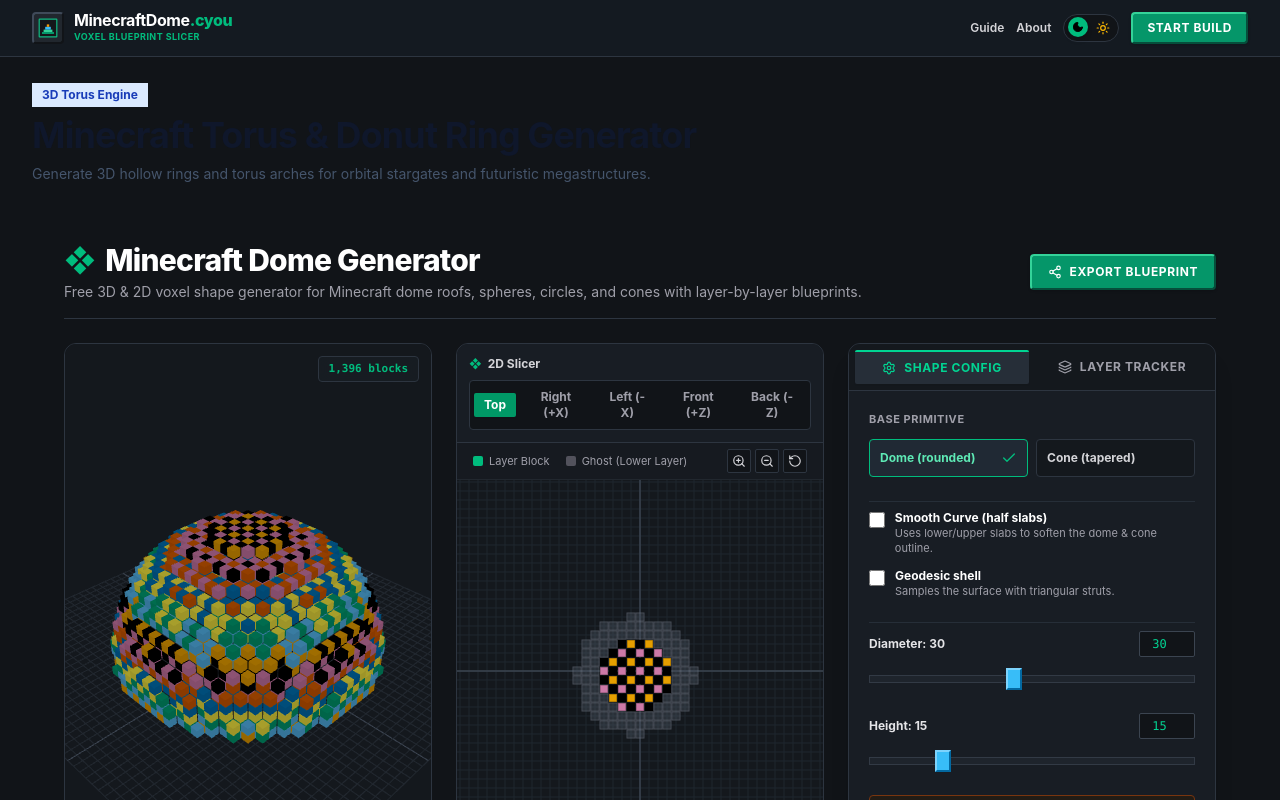
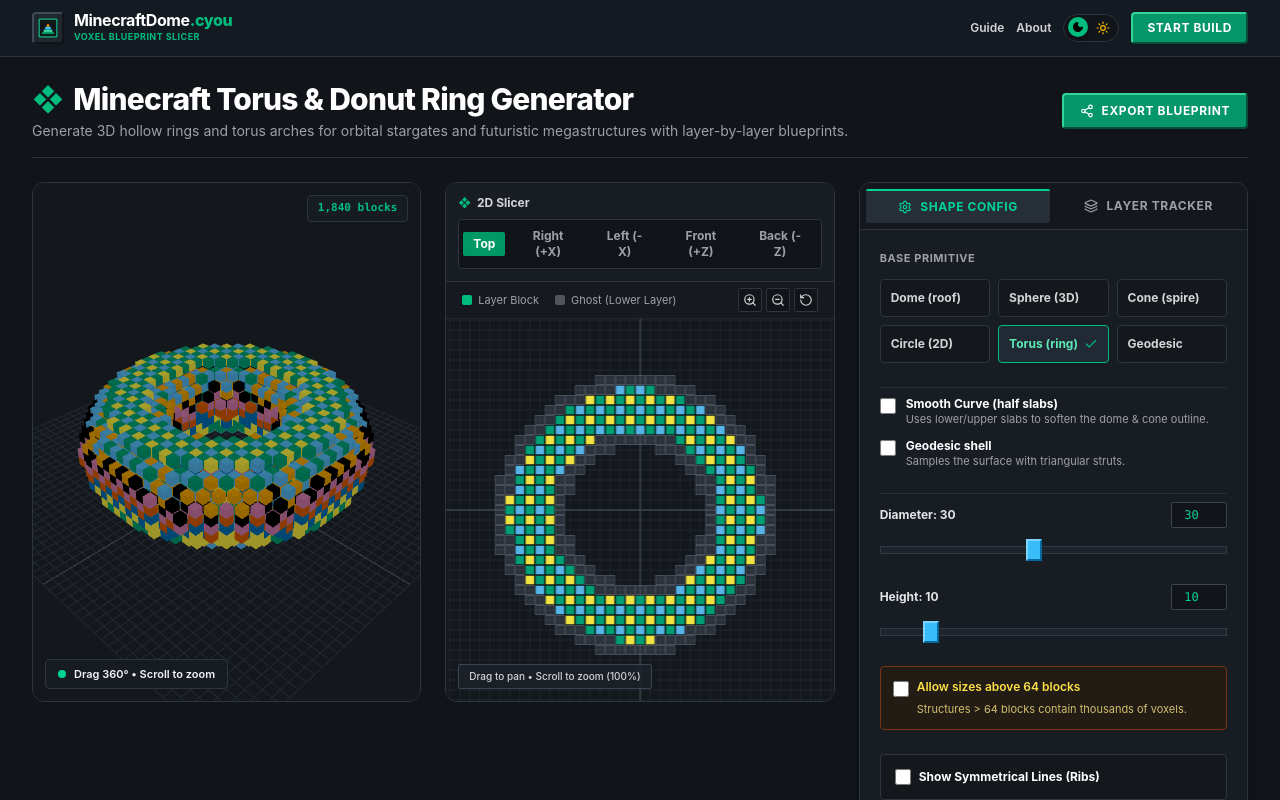
Before and after one commit to AbbasGawali/MinecraftDomeGenerator, a Next.js app: page /minecraft-torus-generator in a window 1280 px wide. Shown: the top 800 px of the page. Built offline with nearby package versions, Linux system fonts and the light colour scheme.

Commit message:
feat: default to matching shape preset on every route and add all 6 primitives to selector

```diff
--- a/src/app/minecraft-geodesic-dome-generator/page.tsx
+++ b/src/app/minecraft-geodesic-dome-generator/page.tsx
@@ -18,22 +18,15 @@
 
 export default function GeodesicDomeGeneratorPage() {
   return (
-    <main className="min-h-screen py-6">
-      <div className="max-w-7xl mx-auto px-4 sm:px-6 lg:px-8 space-y-8">
-        <div className="max-w-3xl space-y-2">
-          <div className="inline-block bg-blue-100 text-blue-800 text-xs font-bold px-2.5 py-1">
-            Geodesic Architecture Engine
-          </div>
-          <h1 className="text-3xl sm:text-4xl font-bold text-slate-900 tracking-tight">
-            Minecraft Geodesic Dome Generator
-          </h1>
-          <p className="text-sm text-slate-600 leading-relaxed">
-            Construct geodesic domes with reinforced strut geometry for survival greenhouses, botanical gardens, and sci-fi biospheres.
-          </p>
-        </div>
-
-        <MinecraftShapeGenerator />
-      </div>
+    <main className="min-h-screen">
+      <MinecraftShapeGenerator
+        initialShape="geodesic"
+        initialGeodesic={true}
+        initialDiameter={30}
+        initialHeight={15}
+        title="Minecraft Geodesic Dome Generator"
+        subtitle="Construct geodesic domes with reinforced strut geometry for survival greenhouses, botanical gardens, and sci-fi biospheres."
+      />
     </main>
   );
 }
--- a/src/app/minecraft-sphere-generator/page.tsx
+++ b/src/app/minecraft-sphere-generator/page.tsx
@@ -1,6 +1,5 @@
 import type { Metadata } from 'next';
 import MinecraftShapeGenerator from '@/components/MinecraftShapeGenerator';
-import Link from 'next/link';
 
 export const metadata: Metadata = {
   title: 'Minecraft Sphere Generator 3D – Layer Plans & Schematics (Plotz Alternative)',
@@ -24,48 +23,39 @@
 
 export default function SphereGeneratorPage() {
   return (
-    <main className="min-h-screen py-6">
-      <div className="max-w-7xl mx-auto px-4 sm:px-6 lg:px-8 space-y-12">
-        <div className="max-w-3xl space-y-2">
-          <div className="inline-block bg-blue-100 text-blue-800 text-xs font-bold px-2.5 py-1">
-            3D Voxel Sphere Engine
-          </div>
-          <h1 className="text-3xl sm:text-4xl font-bold text-slate-900 tracking-tight">
-            Minecraft Sphere Generator (3D &amp; 2D Layer Plans)
-          </h1>
-          <p className="text-sm text-slate-600 leading-relaxed">
-            Generate hollow or solid 3D voxel spheres, giant planets, and orbital biospheres in Minecraft. Select your diameter from 3 to 256 blocks and follow the layer-by-layer blueprints in Survival or Creative.
+    <main className="min-h-screen">
+      <MinecraftShapeGenerator
+        initialShape="sphere"
+        initialDiameter={30}
+        initialHeight={30}
+        title="Minecraft Sphere Generator (3D & 2D Layer Plans)"
+        subtitle="Generate hollow or solid 3D voxel spheres, giant planets, and orbital biospheres in Minecraft with layer-by-layer blueprints."
+      />
+
+      {/* SEO Guide & Sphere Size Reference */}
+      <div className="max-w-4xl mx-auto px-4 sm:px-6 lg:px-8 space-y-8 py-12 text-xs sm:text-sm">
+        <div className="space-y-3">
+          <h2 className="text-2xl font-bold">
+            How to Build a Perfect Sphere in Minecraft
+          </h2>
+          <p className="leading-relaxed opacity-80">
+            Minecraft worlds are built out of rigid 1x1 cubic blocks, which makes building circular and spherical objects difficult without a visual template. The <strong>Minecraft Sphere Generator</strong> utilizes discrete voxel math to calculate the surface shell of any sphere equation: <code className="font-mono text-xs px-1 py-0.5 rounded bg-emerald-500/10 text-emerald-500">x² + y² + z² = r²</code>.
           </p>
         </div>
 
-        {/* Generator */}
-        <MinecraftShapeGenerator />
-
-        {/* SEO Guide & Sphere Size Reference */}
-        <div className="max-w-4xl mx-auto space-y-10 py-8 border-t border-stone-200 text-slate-700 text-sm">
-          <div className="space-y-3">
-            <h2 className="text-2xl font-bold text-slate-900">
-              How to Build a Perfect Sphere in Minecraft
-            </h2>
-            <p>
-              Minecraft worlds are built out of rigid 1x1 cubic blocks, which makes building circular and spherical objects difficult without a visual template. The <strong>Minecraft Sphere Generator</strong> utilizes discrete voxel math to calculate the surface shell of any sphere equation: <code className="bg-stone-100 px-1 py-0.5 font-mono text-xs">x² + y² + z² = r²</code>.
+        <div className="grid grid-cols-1 md:grid-cols-2 gap-5">
+          <div className="p-5 space-y-2 rounded-sm border border-stone-200 dark:border-[#2d3540] bg-white dark:bg-[#181d24]">
+            <h3 className="font-bold text-sm">Why Use Hollow Spheres?</h3>
+            <p className="leading-relaxed opacity-75 text-xs">
+              Building a solid sphere requires massive amounts of resources (a solid 30-diameter sphere takes over 14,000 blocks). A 1-block hollow sphere uses only ~2,700 blocks, saving you 80% of mining time while providing an open interior for multi-floor rooms.
             </p>
           </div>
 
-          <div className="grid grid-cols-1 md:grid-cols-2 gap-6">
-            <div className="bg-white border border-stone-200 p-5 space-y-2">
-              <h3 className="font-bold text-base text-slate-900">Why Use Hollow Spheres?</h3>
-              <p className="text-xs text-slate-600 leading-relaxed">
-                Building a solid sphere requires massive amounts of resources (a solid 30-diameter sphere takes over 14,000 blocks). A 1-block hollow sphere uses only ~2,700 blocks, saving you 80% of mining time while providing an open interior for multi-floor rooms.
-              </p>
-            </div>
-
-            <div className="bg-white border border-stone-200 p-5 space-y-2">
-              <h3 className="font-bold text-base text-slate-900">Step-by-Step Layer Placement</h3>
-              <p className="text-xs text-slate-600 leading-relaxed">
-                Start at the bottom-most layer (Layer 1). Lay down the single block or initial 2x2 platform. Step upward layer by layer using our 2D Top View with onion skin ghosting to position your perimeter blocks accurately.
-              </p>
-            </div>
+          <div className="p-5 space-y-2 rounded-sm border border-stone-200 dark:border-[#2d3540] bg-white dark:bg-[#181d24]">
+            <h3 className="font-bold text-sm">Step-by-Step Layer Placement</h3>
+            <p className="leading-relaxed opacity-75 text-xs">
+              Start at the bottom-most layer (Layer 1). Lay down the single block or initial 2x2 platform. Step upward layer by layer using our 2D Top View with onion skin ghosting to position your perimeter blocks accurately.
+            </p>
           </div>
         </div>
       </div>
--- a/src/app/minecraft-torus-generator/page.tsx
+++ b/src/app/minecraft-torus-generator/page.tsx
@@ -18,22 +18,14 @@
 
 export default function TorusGeneratorPage() {
   return (
-    <main className="min-h-screen py-6">
-      <div className="max-w-7xl mx-auto px-4 sm:px-6 lg:px-8 space-y-8">
-        <div className="max-w-3xl space-y-2">
-          <div className="inline-block bg-blue-100 text-blue-800 text-xs font-bold px-2.5 py-1">
-            3D Torus Engine
-          </div>
-          <h1 className="text-3xl sm:text-4xl font-bold text-slate-900 tracking-tight">
-            Minecraft Torus &amp; Donut Ring Generator
-          </h1>
-          <p className="text-sm text-slate-600 leading-relaxed">
-            Generate 3D hollow rings and torus arches for orbital stargates and futuristic megastructures.
-          </p>
-        </div>
-
-        <MinecraftShapeGenerator />
-      </div>
+    <main className="min-h-screen">
+      <MinecraftShapeGenerator
+        initialShape="torus"
+        initialDiameter={30}
+        initialHeight={10}
+        title="Minecraft Torus & Donut Ring Generator"
+        subtitle="Generate 3D hollow rings and torus arches for orbital stargates and futuristic megastructures with layer-by-layer blueprints."
+      />
     </main>
   );
 }
--- a/src/components/MinecraftShapeGenerator.tsx
+++ b/src/components/MinecraftShapeGenerator.tsx
@@ -7,16 +7,34 @@
 import { useTheme } from '@/context/ThemeContext';
 import { Layers, Settings, Share2, Printer, RotateCcw, Check, X, ChevronRight } from 'lucide-react';
 
-export default function MinecraftShapeGenerator() {
+export interface MinecraftShapeGeneratorProps {
+  initialShape?: ShapeType;
+  initialDiameter?: number;
+  initialHeight?: number;
+  initialSmoothCurve?: boolean;
+  initialGeodesic?: boolean;
+  title?: string;
+  subtitle?: string;
+}
+
+export default function MinecraftShapeGenerator({
+  initialShape = 'dome',
+  initialDiameter = 30,
+  initialHeight = 15,
+  initialSmoothCurve = false,
+  initialGeodesic = false,
+  title,
+  subtitle,
+}: MinecraftShapeGeneratorProps) {
   const { theme } = useTheme();
   const isDark = theme === 'dark';
 
   // Shape configuration
-  const [shape, setShape] = useState<ShapeType>('dome');
-  const [diameter, setDiameter] = useState<number>(30);
-  const [height, setHeight] = useState<number>(15);
-  const [smoothCurve, setSmoothCurve] = useState<boolean>(false);
-  const [geodesic, setGeodesic] = useState<boolean>(false);
+  const [shape, setShape] = useState<ShapeType>(initialShape);
+  const [diameter, setDiameter] = useState<number>(initialDiameter);
+  const [height, setHeight] = useState<number>(initialHeight);
+  const [smoothCurve, setSmoothCurve] = useState<boolean>(initialSmoothCurve);
+  const [geodesic, setGeodesic] = useState<boolean>(initialGeodesic || initialShape === 'geodesic');
   const [allowLargeSizes, setAllowLargeSizes] = useState<boolean>(false);
 
   // Symmetry settings
@@ -29,7 +47,7 @@
   // Tabs & Views
   const [activeTab, setActiveTab] = useState<'shape' | 'layers'>('shape');
   const [viewMode, setViewMode] = useState<'both' | '3d' | '2d'>('both');
-  const [currentLayer, setCurrentLayer] = useState<number>(14);
+  const [currentLayer, setCurrentLayer] = useState<number>(Math.max(0, initialHeight - 1));
   const [palette, setPalette] = useState<string>('okabeIto');
   const [showOnionSkin, setShowOnionSkin] = useState<boolean>(true);
   const [builtLayers, setBuiltLayers] = useState<Set<number>>(new Set());
@@ -124,10 +142,10 @@
               isDark ? 'text-white' : 'text-slate-900'
             }`}
           >
-            <span className="text-emerald-500">❖</span> Minecraft Dome Generator
+            <span className="text-emerald-500">❖</span> {title || 'Minecraft Dome Generator'}
           </h1>
           <p className={`text-xs sm:text-sm mt-1 ${isDark ? 'text-zinc-400' : 'text-slate-600'}`}>
-            Free 3D &amp; 2D voxel shape generator for Minecraft dome roofs, spheres, circles, and cones with layer-by-layer blueprints.
+            {subtitle || 'Free 3D & 2D voxel shape generator for Minecraft dome roofs, spheres, circles, and cones with layer-by-layer blueprints.'}
           </p>
         </div>
 
@@ -228,11 +246,17 @@
                     Base Primitive
                   </div>
 
-                  <div className="grid grid-cols-2 gap-2">
+                  <div className="grid grid-cols-2 sm:grid-cols-3 gap-2">
                     <button
-                      onClick={() => setShape('dome')}
+                      onClick={() => {
+                        setShape('dome');
+                        setGeodesic(false);
+                        if (height > Math.round(diameter / 2)) {
+                          setHeight(Math.max(1, Math.round(diameter / 2)));
+                        }
+                      }}
                       className={`p-2.5 rounded-sm text-xs font-bold text-left transition flex items-center justify-between border ${
-                        shape === 'dome'
+                        shape === 'dome' && !geodesic
                           ? isDark
                             ? 'bg-[#202934] border-emerald-500 text-emerald-300'
                             : 'bg-emerald-50 border-emerald-500 text-emerald-800'
@@ -241,12 +265,36 @@
                           : 'bg-stone-50 border-stone-200 text-slate-700 hover:bg-stone-100'
                       }`}
                     >
-                      <span>Dome (rounded)</span>
-                      {shape === 'dome' && <Check className="w-4 h-4 text-emerald-500" />}
+                      <span>Dome (roof)</span>
+                      {shape === 'dome' && !geodesic && <Check className="w-3.5 h-3.5 text-emerald-500" />}
                     </button>
 
                     <button
-                      onClick={() => setShape('cone')}
+                      onClick={() => {
+                        setShape('sphere');
+                        setGeodesic(false);
+                        setHeight(diameter);
+                      }}
+                      className={`p-2.5 rounded-sm text-xs font-bold text-left transition flex items-center justify-between border ${
+                        shape === 'sphere'
+                          ? isDark
+                            ? 'bg-[#202934] border-emerald-500 text-emerald-300'
+                            : 'bg-emerald-50 border-emerald-500 text-emerald-800'
+                          : isDark
+                          ? 'bg-[#14181d] border-[#2d3540] text-zinc-300 hover:bg-[#1c222a]'
+                          : 'bg-stone-50 border-stone-200 text-slate-700 hover:bg-stone-100'
+                      }`}
+                    >
+                      <span>Sphere (3D)</span>
+                      {shape === 'sphere' && <Check className="w-3.5 h-3.5 text-emerald-500" />}
+                    </button>
+
+                    <button
+                      onClick={() => {
+                        setShape('cone');
+                        setGeodesic(false);
+                        setHeight(diameter);
+                      }}
                       className={`p-2.5 rounded-sm text-xs font-bold text-left transition flex items-center justify-between border ${
                         shape === 'cone'
                           ? isDark
@@ -257,8 +305,68 @@
                           : 'bg-stone-50 border-stone-200 text-slate-700 hover:bg-stone-100'
                       }`}
                     >
-                      <span>Cone (tapered)</span>
-                      {shape === 'cone' && <Check className="w-4 h-4 text-emerald-500" />}
+                      <span>Cone (spire)</span>
+                      {shape === 'cone' && <Check className="w-3.5 h-3.5 text-emerald-500" />}
+                    </button>
+
+                    <button
+                      onClick={() => {
+                        setShape('cylinder');
+                        setGeodesic(false);
+                        setHeight(1);
+                      }}
+                      className={`p-2.5 rounded-sm text-xs font-bold text-left transition flex items-center justify-between border ${
+                        shape === 'cylinder'
+                          ? isDark
+                            ? 'bg-[#202934] border-emerald-500 text-emerald-300'
+                            : 'bg-emerald-50 border-emerald-500 text-emerald-800'
+                          : isDark
+                          ? 'bg-[#14181d] border-[#2d3540] text-zinc-300 hover:bg-[#1c222a]'
+                          : 'bg-stone-50 border-stone-200 text-slate-700 hover:bg-stone-100'
+                      }`}
+                    >
+                      <span>Circle (2D)</span>
+                      {shape === 'cylinder' && <Check className="w-3.5 h-3.5 text-emerald-500" />}
+                    </button>
+
+                    <button
+                      onClick={() => {
+                        setShape('torus');
+                        setGeodesic(false);
+                        setHeight(Math.max(4, Math.round(diameter / 3)));
+                      }}
+                      className={`p-2.5 rounded-sm text-xs font-bold text-left transition flex items-center justify-between border ${
+                        shape === 'torus'
+                          ? isDark
+                            ? 'bg-[#202934] border-emerald-500 text-emerald-300'
+                            : 'bg-emerald-50 border-emerald-500 text-emerald-800'
+                          : isDark
+                          ? 'bg-[#14181d] border-[#2d3540] text-zinc-300 hover:bg-[#1c222a]'
+                          : 'bg-stone-50 border-stone-200 text-slate-700 hover:bg-stone-100'
+                      }`}
+                    >
+                      <span>Torus (ring)</span>
+                      {shape === 'torus' && <Check className="w-3.5 h-3.5 text-emerald-500" />}
+                    </button>
+
+                    <button
+                      onClick={() => {
+                        setShape('geodesic');
+                        setGeodesic(true);
+                        setHeight(Math.max(1, Math.round(diameter / 2)));
+                      }}
+                      className={`p-2.5 rounded-sm text-xs font-bold text-left transition flex items-center justify-between border ${
+                        shape === 'geodesic' || (shape === 'dome' && geodesic)
+                          ? isDark
+                            ? 'bg-[#202934] border-emerald-500 text-emerald-300'
+                            : 'bg-emerald-50 border-emerald-500 text-emerald-800'
+                          : isDark
+                          ? 'bg-[#14181d] border-[#2d3540] text-zinc-300 hover:bg-[#1c222a]'
+                          : 'bg-stone-50 border-stone-200 text-slate-700 hover:bg-stone-100'
+                      }`}
+                    >
+                      <span>Geodesic</span>
+                      {(shape === 'geodesic' || (shape === 'dome' && geodesic)) && <Check className="w-3.5 h-3.5 text-emerald-500" />}
                     </button>
                   </div>
                 </div>
--- a/src/lib/voxelEngine.ts
+++ b/src/lib/voxelEngine.ts
@@ -99,7 +99,7 @@
     let layerRx = rx;
     let layerRz = rz;
 
-    if (shape === 'dome') {
+    if (shape === 'dome' || shape === 'geodesic') {
       const hRatio = Math.min(1, cy / ry);
       const radScale = Math.sqrt(Math.max(0, 1 - hRatio * hRatio));
       layerRx = rx * radScale;
@@ -129,7 +129,7 @@
         const cx = x + offX;
         const cz = z + offZ;
 
-        if (shape === 'dome') {
+        if (shape === 'dome' || shape === 'geodesic') {
           const distSqOuter = (cx / rx) ** 2 + (cz / rz) ** 2 + (cy / ry) ** 2;
           isInside = distSqOuter <= 1.0;
 
@@ -139,6 +139,15 @@
             const innerRy = Math.max(0.1, ry - thickness);
             const distSqInner = (cx / innerRx) ** 2 + (cz / innerRz) ** 2 + (cy / innerRy) ** 2;
             isInner = distSqInner < 1.0;
+          }
+
+          if (shape === 'geodesic' || geodesic) {
+            const angle = Math.atan2(cz, cx);
+            const elevation = Math.asin(Math.min(1, cy / ry));
+            const isStrut = Math.abs(Math.sin(angle * 5 + elevation * 3)) < 0.4 || Math.abs(Math.cos(elevation * 4)) < 0.3;
+            if (!isStrut && distSqOuter > 0.65) {
+              isInside = false;
+            }
           }
         } else if (shape === 'cone') {
           const progress = 1 - cy / ry;
```
Also changed, not shown: src/app/minecraft-circle-generator/page.tsx (+18 -27 lines), src/app/minecraft-cone-generator/page.tsx (+9 -16 lines).
